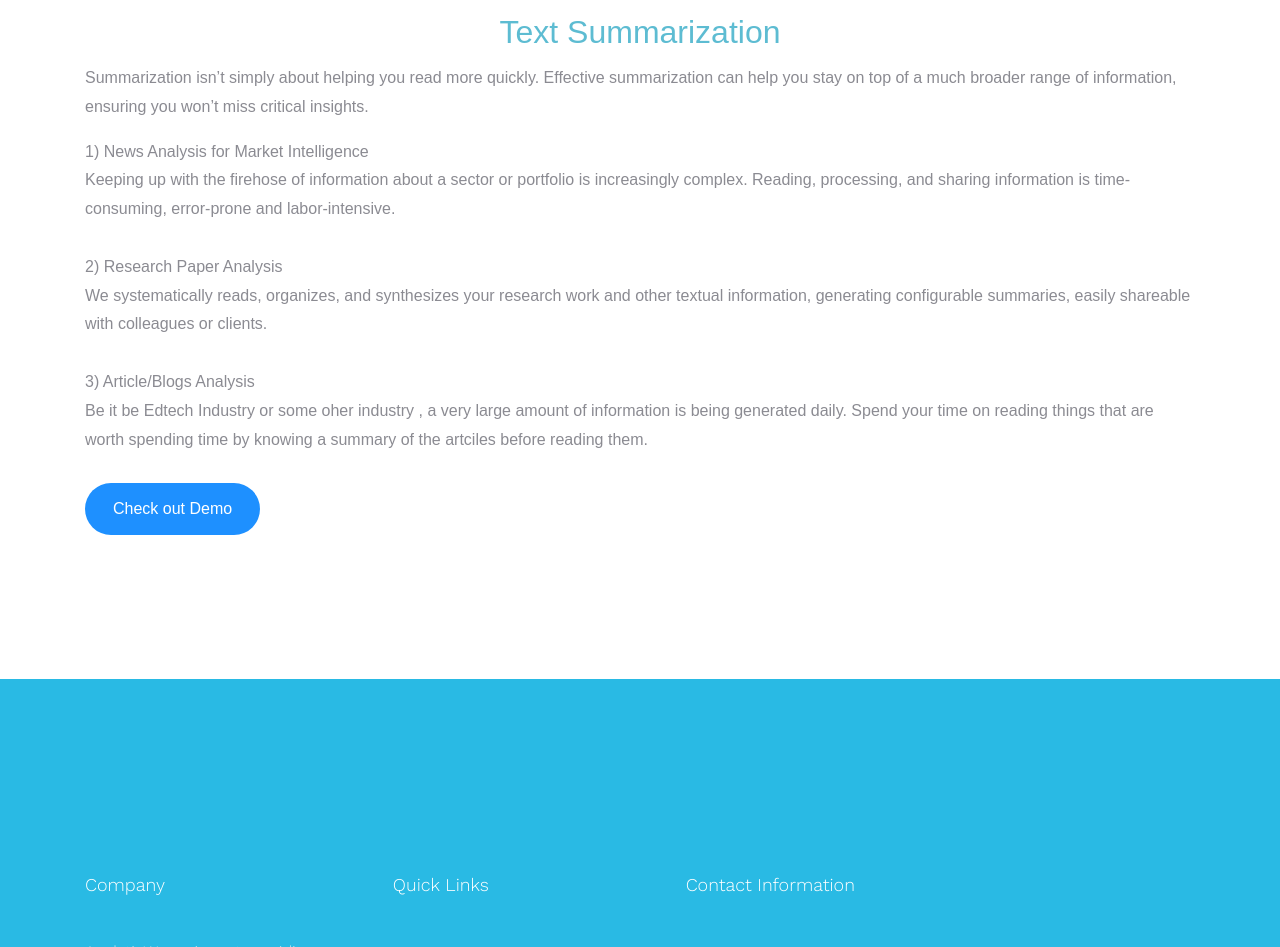
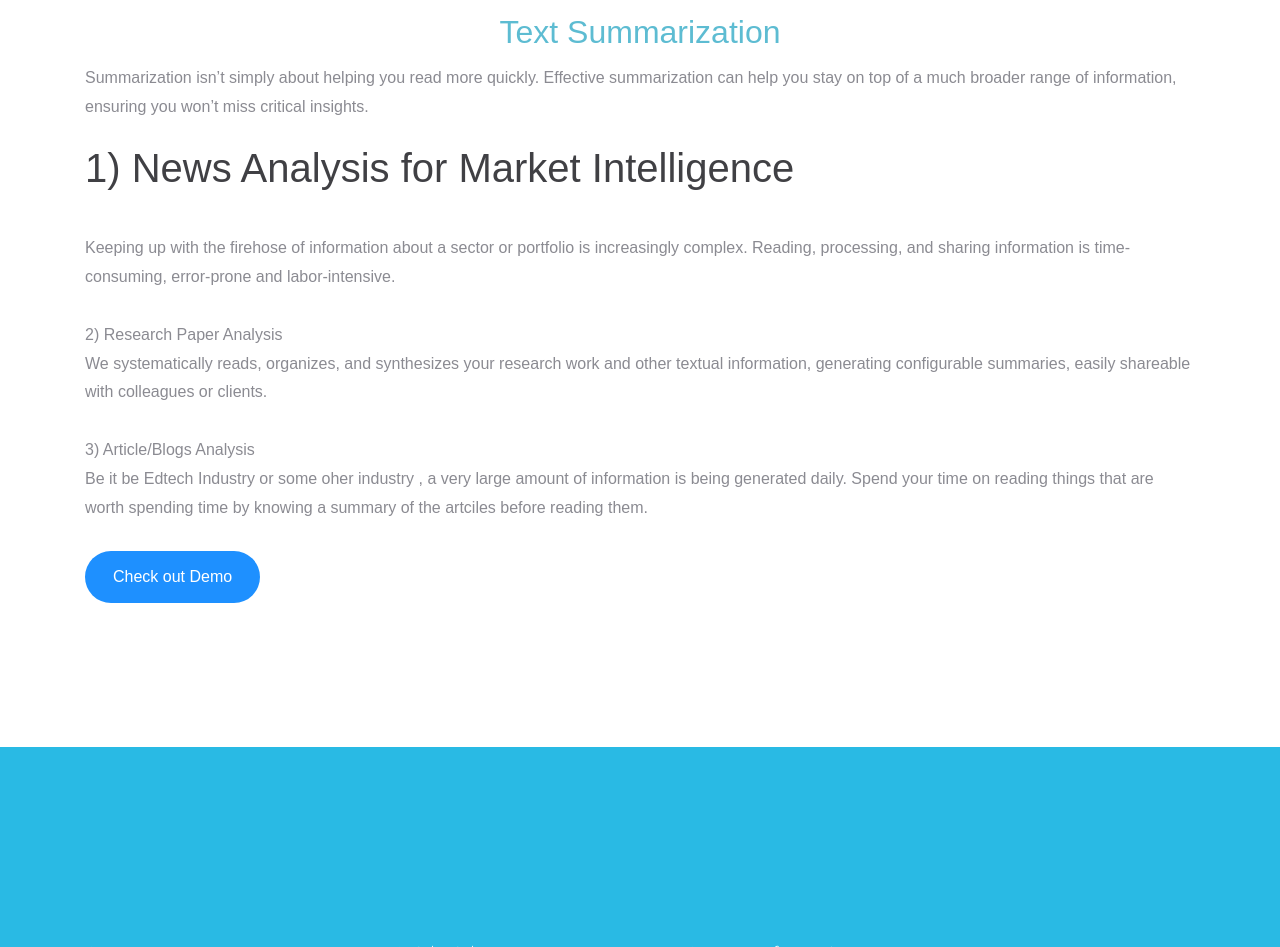
Before and after one commit to analyticware/Website, a plain HTML site: page solutions.html in a window 1280 px wide. Shown: the part 920-1867 px from the top of the page. Drawn offline with nearby package versions, Linux system fonts and the light colour scheme; some packages are replaced by stand-ins of ours; no server answers; files whose address does not match are found by name.

Commit message:
Update solutions.html

```diff
--- a/solutions.html
+++ b/solutions.html
@@ -96,7 +96,7 @@ h3 {
   <div class="text">
     <h3> Text Summarization </h3>
     <p>Summarization isn’t simply about helping you read more quickly. Effective summarization can help you stay on top of a much broader range of information, ensuring you won’t miss critical insights.</p>
-<p> 1) News Analysis for Market Intelligence<br>
+    <p> <h1>1) News Analysis for Market Intelligence</h1><br>
 
 Keeping up with the firehose of information about a sector or portfolio is increasingly complex. Reading, processing, and sharing information is time-consuming, error-prone and labor-intensive.<br>
     <br>
```
